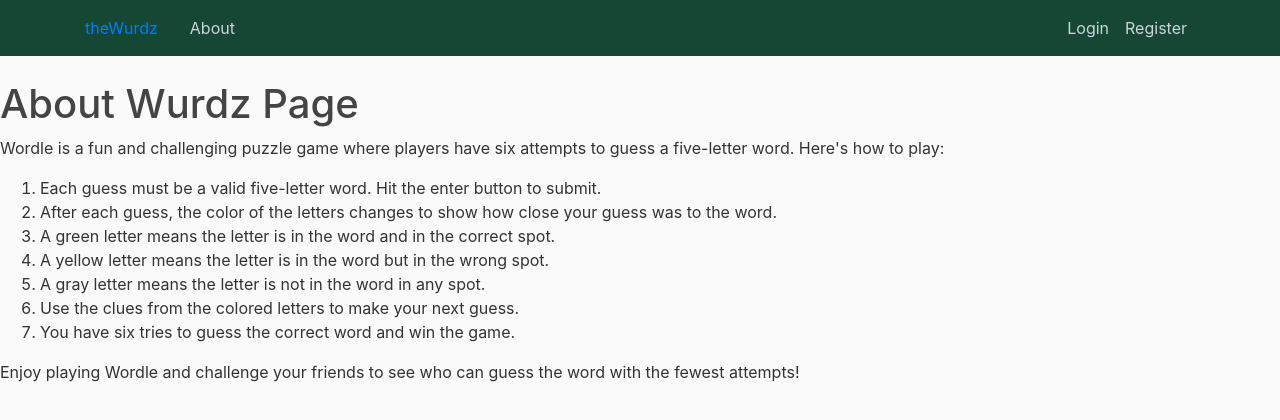
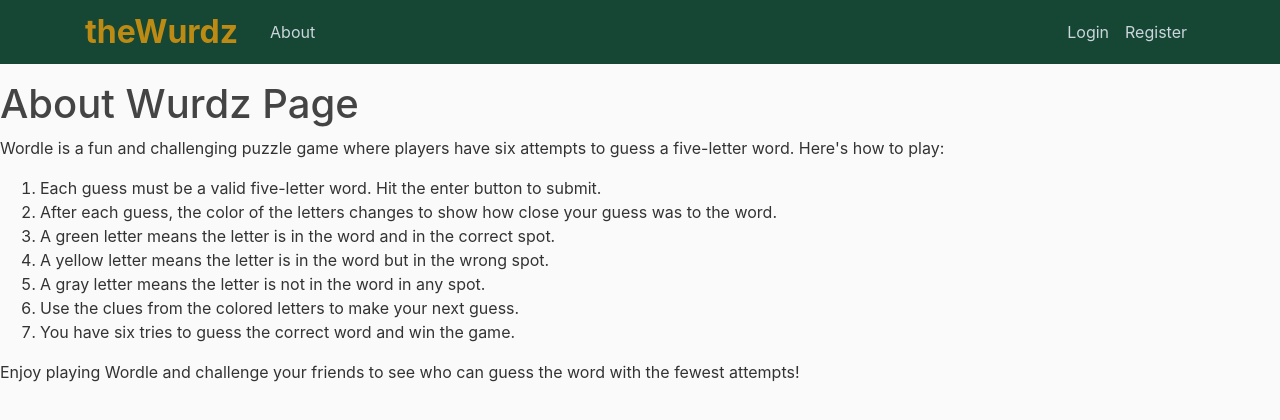
Before and after one commit to gato365/project-75-emans-wordle, a Django app: page /about/ in a window 1280 px wide. Shown: the top 420 px of the page. Run offline with Django 5.2, Linux system fonts and the light colour scheme; parts of the project's set-up code (start-up, migrations or seed data) failed here and were passed over; some libraries are stand-ins or nearby versions.

Commit message:
Enhance navbar branding styles; update font color, weight, and size for better visibility

```diff
--- a/wordle_gato365/users/static/users/main.css
+++ b/wordle_gato365/users/static/users/main.css
@@ -46,7 +46,11 @@ body {
     color: #BD8B13;
     text-decoration: none;
   }
-
+  .navbaFr-brand {
+    color: #BD8B13;
+    font-weight: bold;
+    font-size: 2em;
+  }
   .article-content {
     white-space: pre-line;
   }
```
